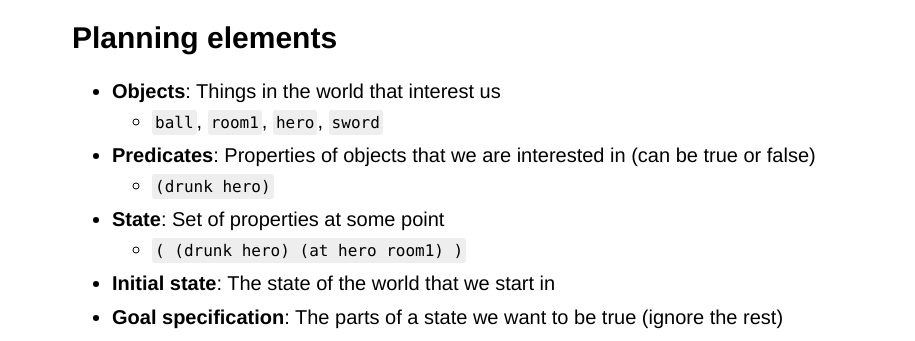
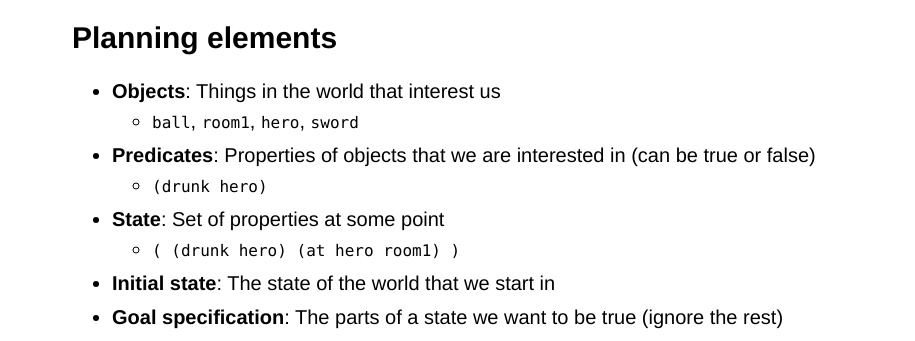
Before and after one commit to Maumagnaguagno/maumagnaguagno.github.io, a Jekyll site: the page built from pddl.md, in a window 1280 px wide. Shown: the part 638-979 px from the top of the page, without its empty margins (188-1103 px from the left). Built offline with Jekyll 4.4.1, drawn with Linux system fonts in a browser that asks for light colours; our own code applies the rules of GitHub Pages for plain Markdown files.

Commit message:
Refactor code highlight

```diff
--- a/css/_highlight.scss
+++ b/css/_highlight.scss
@@ -1,3 +1,12 @@
+code {
+  font: 16px Consolas, monospace;
+  .highlighter-rouge {
+    background-color: #eee;
+    padding: 3px;
+    border-radius: 3px;
+  }
+}
+
 .highlight {
   -webkit-text-size-adjust: 100%;
   -moz-text-size-adjust: 100%;
--- a/css/style.scss
+++ b/css/style.scss
@@ -55,20 +55,6 @@ p { margin-top: 0 }
 // Lists
 
 li + li { margin-top: 4px }
-
-// Code
-
-code {
-  font: 16px Consolas, monospace;
-  background-color: #eee;
-  padding: 3px;
-  border-radius: 3px;
-}
-
-pre code {
-  padding: 0;
-  background-color: transparent;
-}
 
 // Quotes
 
```
